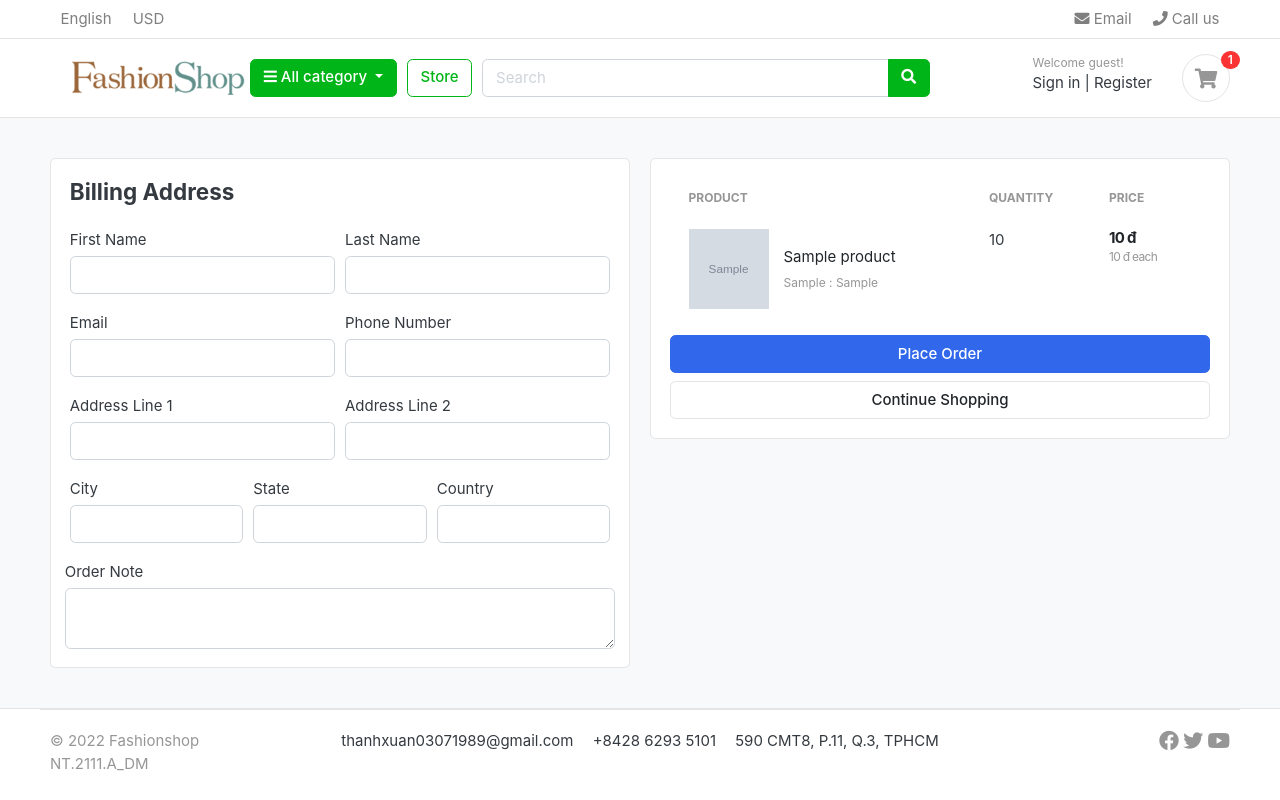
After one commit to tuancat/nt2111A-nhom1-final, a Django app: template templates/store/checkout.html in a window 1280 px wide. The commit adds this page. Run offline with Django 4.2, Linux system fonts and the light colour scheme; the template is opened without the code that fills it: most values are stand-ins (such as "Sample title", 1, 10 or a date in 2020); grey boxes marked "Sample" are stand-in pictures; some libraries are stand-ins or nearby versions; some web fonts are replaced.

Commit message:
+ Add_new_Checkout

```diff
--- a/carts/models.py
+++ b/carts/models.py
@@ -1,5 +1,6 @@
 from django.db import models
 from store.models import Product, Variation
+from accounts.models import Account
 # Create your models here.
 
 class Cart(models.Model):
@@ -10,6 +11,7 @@ class Cart(models.Model):
         return self.cart_id
 
 class CartItem(models.Model):
+    user = models.ForeignKey(Account, on_delete=models.CASCADE, null=True)
     product = models.ForeignKey(Product, on_delete=models.CASCADE)
     variations = models.ManyToManyField(Variation, blank=True)
     cart = models.ForeignKey(Cart, on_delete=models.CASCADE)
--- a/carts/urls.py
+++ b/carts/urls.py
@@ -4,6 +4,8 @@ from . import views
 urlpatterns = [
     path('', views.cart, name='cart'),
     path('add_cart/<int:product_id>/', views.add_cart, name='add_cart'),
-    path('remove_cart/<int:product_id>/', views.remove_cart, name='remove_cart'),
-    path('remove_cart_item/<int:product_id>/', views.remove_cart_item, name='remove_cart_item'),
+    path('remove_cart/<int:product_id>/<int:cart_item_id>/', views.remove_cart, name='remove_cart'),
+    path('remove_cart_item/<int:product_id>/<int:cart_item_id>/', views.remove_cart_item, name='remove_cart_item'),
+
+    path('checkout/', views.checkout, name='checkout'),
 ]
--- /dev/null
+++ b/templates/store/checkout.html
@@ -0,0 +1,134 @@
+{% extends 'base.html' %}
+{% load static %}
+
+{% block content %}
+
+<section class="section-content padding-y bg">
+    <div class="container">
+
+    <!-- ============================ COMPONENT 1 ================================= -->
+
+<div class="row">
+    <aside class="col-lg-6">
+<div class="card">
+    <div class="card-body">
+        <h4 class="card-title mb-4">Billing Address</h4>
+        <form action="" method="POST">
+            {% csrf_token %}
+            <div class="form-row">
+               <div class="col form-group">
+                <label for="">First Name</label>
+                <input type="text" name="first_name" class="form-control" required>
+               </div>
+               <div class="col form-group">
+                <label for="">Last Name</label>
+                <input type="text" name="last_name" class="form-control" required>
+               </div>
+            </div>
+            <div class="form-row">
+                <div class="col form-group">
+                 <label for="">Email</label>
+                 <input type="email" name="email" class="form-control" required>
+                </div>
+                <div class="col form-group">
+                 <label for="">Phone Number</label>
+                 <input type="text" name="phone" class="form-control" required>
+                </div>
+             </div>
+             <div class="form-row">
+                <div class="col form-group">
+                 <label for="">Address Line 1</label>
+                 <input type="text" name="address_line_1" class="form-control" required>
+                </div>
+                <div class="col form-group">
+                 <label for="">Address Line 2</label>
+                 <input type="text" name="address_line_2" class="form-control">
+                </div>
+             </div>
+             <div class="form-row">
+                <div class="col form-group">
+                 <label for="">City</label>
+                 <input type="text" name="city" class="form-control" required>
+                </div>
+                <div class="col form-group">
+                 <label for="">State</label>
+                 <input type="text" name="state" class="form-control" required>
+                </div>
+                <div class="col form-group">
+                    <label for="">Country</label>
+                    <input type="text" name="country" class="form-control" required>
+                </div>
+            </div>
+                <div class="form-row">
+                    <label for="">Order Note</label>
+                    <textarea name="order_note" rows="2" class="form-control"></textarea>
+                </div>
+
+    </div>
+</div> <!-- card.// -->
+
+    </aside> <!-- col.// -->
+    <aside class="col-lg-6">
+
+        <div class="card">
+        <div class="card-body">
+            <table class="table table-borderless table-shopping-cart">
+                <thead class="text-muted">
+                <tr class="small text-uppercase">
+                    <th scope="col">Product</th>
+                    <th scope="col" width="120">Quantity</th>
+                    <th scope="col" width="120">Price</th>
+
+                </tr>
+                </thead>
+                <tbody>
+
+                {% for cart_item in cart_items %}
+                <tr>
+                    <td>
+                        <figure class="itemside align-items-center">
+                            <div class="aside"><img src="{{ cart_item.product.images.url }}" class="img-sm"></div>
+                                <figcaption class="info">
+                                <a href="{{ cart_item.product.get_url }}" class="title text-dark">{{ cart_item.product.product_name }}</a>
+                                <p class="text-muted small">
+                                    {% if cart_item.variations.all %}
+                                        {% for item in cart_item.variations.all %}
+                                            {{ item.variation_category | capfirst }} : {{ item.variation_value | capfirst }} <br>
+                                        {% endfor %}
+                                    {%  endif %}
+                                </p>
+                                </figcaption>
+                        </figure>
+                    </td>
+                    <td>
+                        <!-- col.// -->
+                       <label for="">{{cart_item.quantity}}</label>
+                    </td>
+                    <td>
+                        <div class="price-wrap">
+                            <var class="price"> {{ cart_item.sub_total }} đ</var>
+                            <small class="text-muted">  {{ cart_item.product.price }} đ each </small>
+                        </div> <!-- price-wrap .// -->
+                    </td>
+
+                </tr>
+                {% endfor %}
+
+                </tbody>
+                </table>
+            <button type="submit" name="submit" class="btn btn-primary btn-block">Place Order</button>
+            <a href="{% url 'store' %}" class="btn btn-light btn-block">Continue Shopping</a>
+        </form>
+        </div> <!-- card-body.// -->
+        </div> <!-- card.// -->
+
+    </aside> <!-- col.// -->
+
+    </div> <!-- row.// -->
+    <!-- ============================ COMPONENT 1 END .// ================================= -->
+
+    </div> <!-- container .//  -->
+    </section>
+    <!-- ========================= SECTION CONTENT END// ========================= -->
+
+{% endblock %}
```
Also changed, not shown: carts/views.py (+40 -9 lines), templates/store/cart.html (+8 -8 lines).
